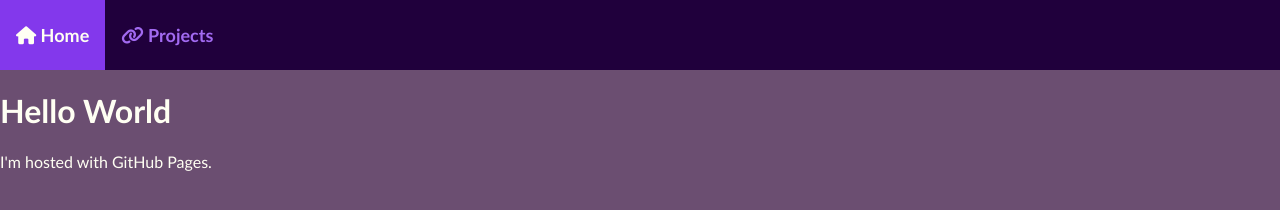
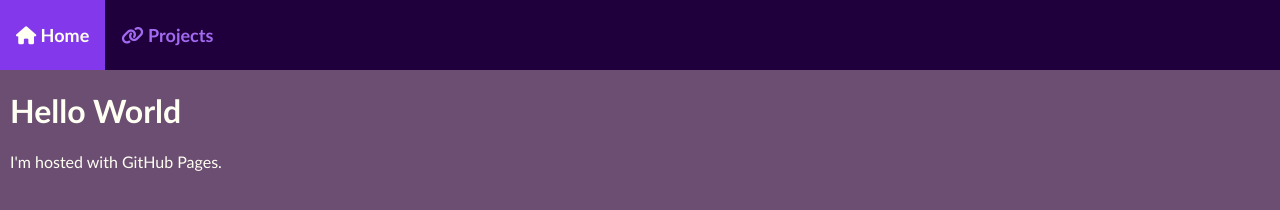
Before and after one commit to Mythos-Developers/Mythos-Developers.github.io, a plain HTML site: page index.html in a window 1280 px wide. Drawn offline with Linux system fonts and the light colour scheme.

Commit message:
Added .body class

```diff
--- a/index.html
+++ b/index.html
@@ -15,8 +15,12 @@
 
 	<body>
 
-		<h1>Hello World</h1>
-		<p>I'm hosted with GitHub Pages.</p>
+		<div class="body">
+
+			<h1>Hello World</h1>
+			<p>I'm hosted with GitHub Pages.</p>
+
+		</div>
 
 	</body>
 
--- a/main.css
+++ b/main.css
@@ -19,6 +19,10 @@ body {
 	color: var(--ivory);
 	font-family: trebuchet ms, sans-serif;
 	margin: 0px;
+}
+
+.body {
+	margin: 10px;
 }
 
 .topnav {
```
